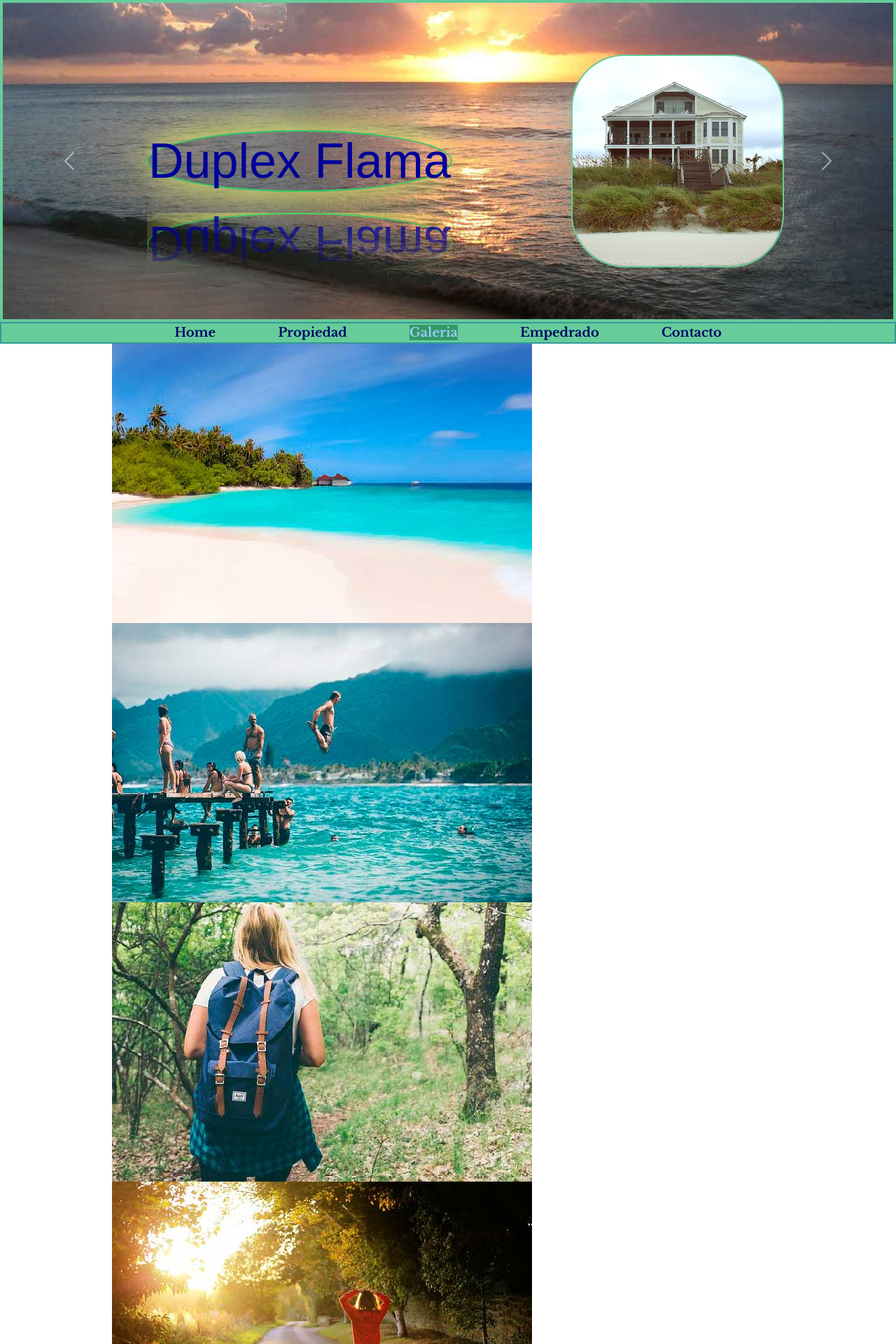
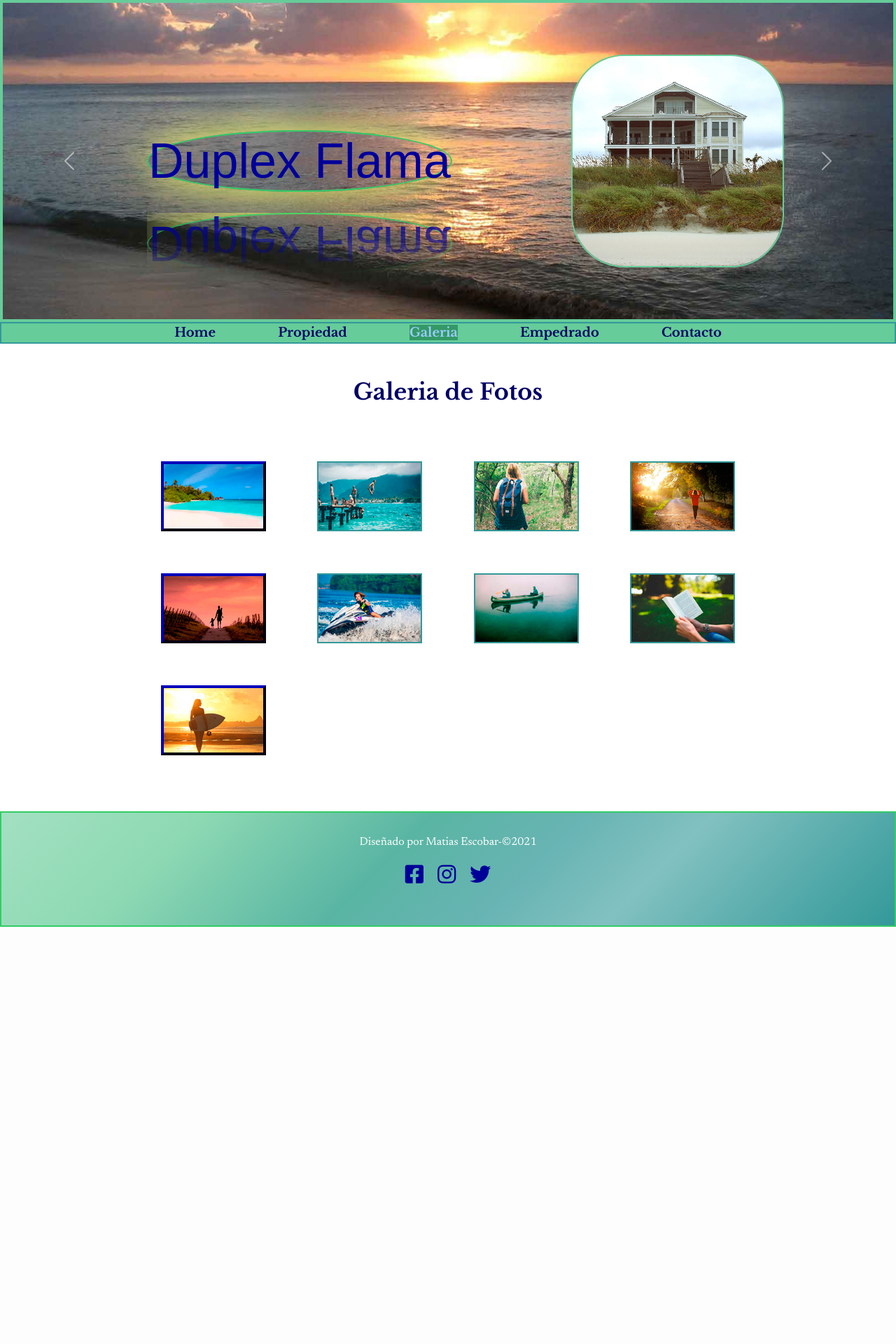
Before and after one commit to escobarmat/Proyecto, a web app: file SitioDuplexFlamaOk/galeria.html in a window 1280 px wide. Shown: the top 1920 px of the page at 70% size. After the commit the page ends 1324 px from the top, so only its background shows below. Run offline with its HTML, style and script files only (its server is not run), Linux system fonts and the light colour scheme; some web fonts are replaced.

Commit message:
Terminada galeria duplex flama

```diff
--- a/SitioDuplexFlamaOk/css/duplexflama.css
+++ b/SitioDuplexFlamaOk/css/duplexflama.css
@@ -262,9 +262,38 @@ nav ul li a.activo{
 /* fin propiedad */
 
 /* inicio galeria */
+.galeria h2{
+    margin-top: 50px;
+    text-align: center;
+    margin-bottom:40px;
+    color: #000066;
+    font-family: 'Libre Baskerville', serif;
+    font-weight: 800;
+}
+.fotos{
+    display: flex;
+    margin: 50px;
+    flex-direction: row;
+    flex-wrap: wrap;
+    justify-content: space-between;
+    align-content: space-around;
+}
+.foto{
+    margin: 30px 20px;
+    width: 150px;
+    height: 100px;
+    border: 2px double #339999;
+    overflow: hidden;
+}
+.foto:nth-child(4n+1){
+    border: 4px outset #000066;
+}
+.foto img:hover{
+    transform: scale(1.1);
+    transition: 1s;
+}
+/* fin galeria */
 
-
-/* fin galeria */
 
 /* incio empedrado */
 .empedrado{
--- a/SitioDuplexFlamaOk/css/movilduplexflama.css
+++ b/SitioDuplexFlamaOk/css/movilduplexflama.css
@@ -325,7 +325,33 @@ nav ul li a.activo{
 /* fin propiedad */
 
 /* inicio galeria */
-
+.galeria h2{
+    margin-top: 50px;
+    text-align: center;
+    margin-bottom:40px;
+    color: #000066;
+    font-family: 'Libre Baskerville', serif;
+    font-weight: 800;
+}
+.fotos{
+    display: flex;
+    margin: 50px;
+    flex-direction: row;
+    flex-wrap: wrap;
+    justify-content: space-between;
+    align-content: space-around;
+}
+.foto{
+    margin: 10px 20px;
+    width: 150px;
+    height: 100px;
+    border: 2px double #339999;
+    overflow: hidden;
+}
+.foto img:hover{
+    transform: scale(1.1);
+    transition: 1s;
+}
 
 /* fin galeria */
 
--- a/SitioDuplexFlamaOk/galeria.html
+++ b/SitioDuplexFlamaOk/galeria.html
@@ -66,34 +66,35 @@
              </ul>
         </div>
     </nav>
-    <main class="holder">
+    <main class="holder galeria">
+      <h2>Galeria de Fotos</h2>
         <div class="fotos">
           <div class="foto">
-            <img src="img/galeria/foto01.jpg" alt="playa">
+            <img src="img/galeria/mini/foto01.jpg" alt="playa">
           </div>
           <div class="foto">
-            <img src="img/galeria/foto02.jpg" alt="playa">
+            <img src="img/galeria/mini/foto02.jpg" alt="playa">
           </div>
           <div class="foto">
-            <img src="img/galeria/foto03.jpg" alt="bosque">
+            <img src="img/galeria/mini/foto03.jpg" alt="bosque">
           </div>
           <div class="foto">
-            <img src="img/galeria/foto04.jpg" alt="caminata">
+            <img src="img/galeria/mini/foto04.jpg" alt="caminata">
           </div>
           <div class="foto">
-            <img src="img/galeria/foto05.jpg" alt="caminata">
+            <img src="img/galeria/mini/foto05.jpg" alt="caminata">
           </div>
           <div class="foto">
-            <img src="img/galeria/foto06.jpg" alt="playa">
+            <img src="img/galeria/mini/foto06.jpg" alt="playa">
           </div>
           <div class="foto">
-            <img src="img/galeria/foto07.jpg" alt="rio">
+            <img src="img/galeria/mini/foto07.jpg" alt="rio">
           </div>
           <div class="foto">
-            <img src="img/galeria/foto08.jpg" alt="leer">
+            <img src="img/galeria/mini/foto08.jpg" alt="leer">
           </div>
           <div class="foto">
-            <img src="img/galeria/foto09.jpg" alt="playa">
+            <img src="img/galeria/mini/foto09.jpg" alt="playa">
           </div>
         </div>
     </main>
```
